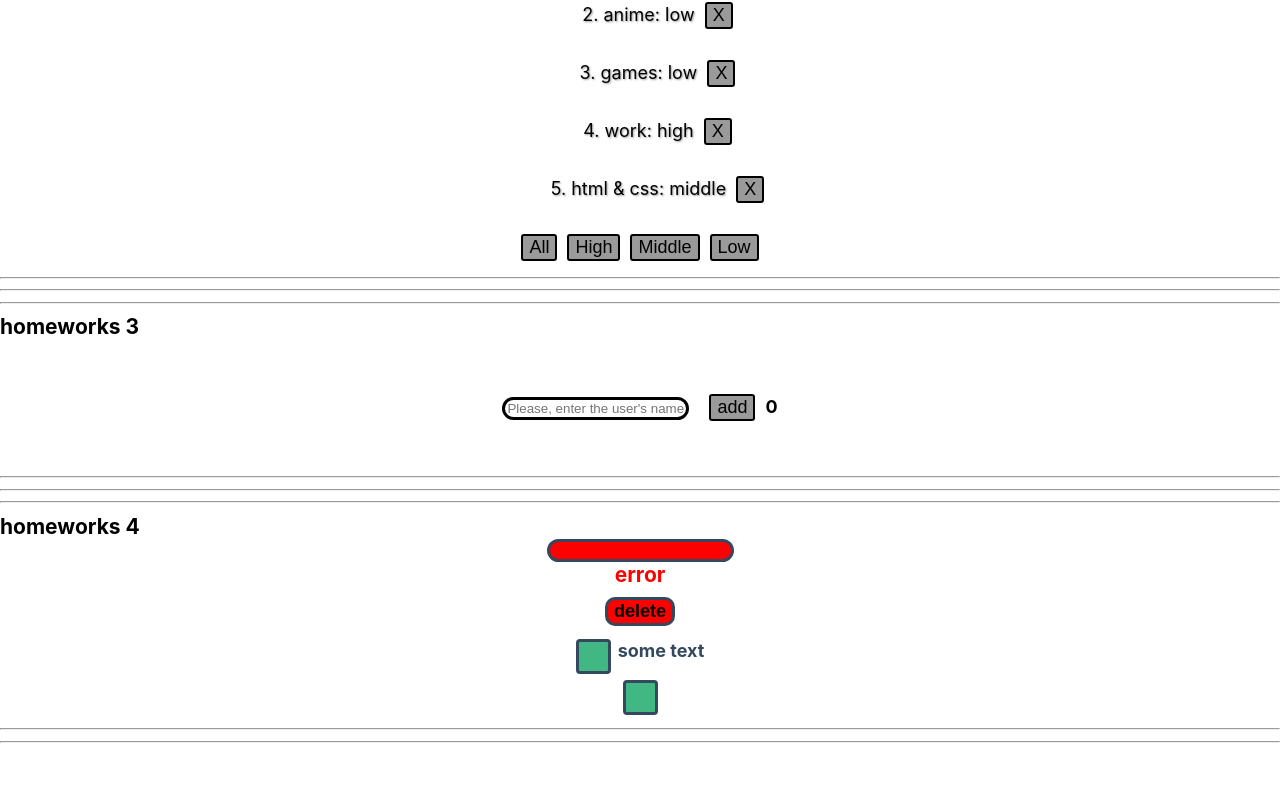
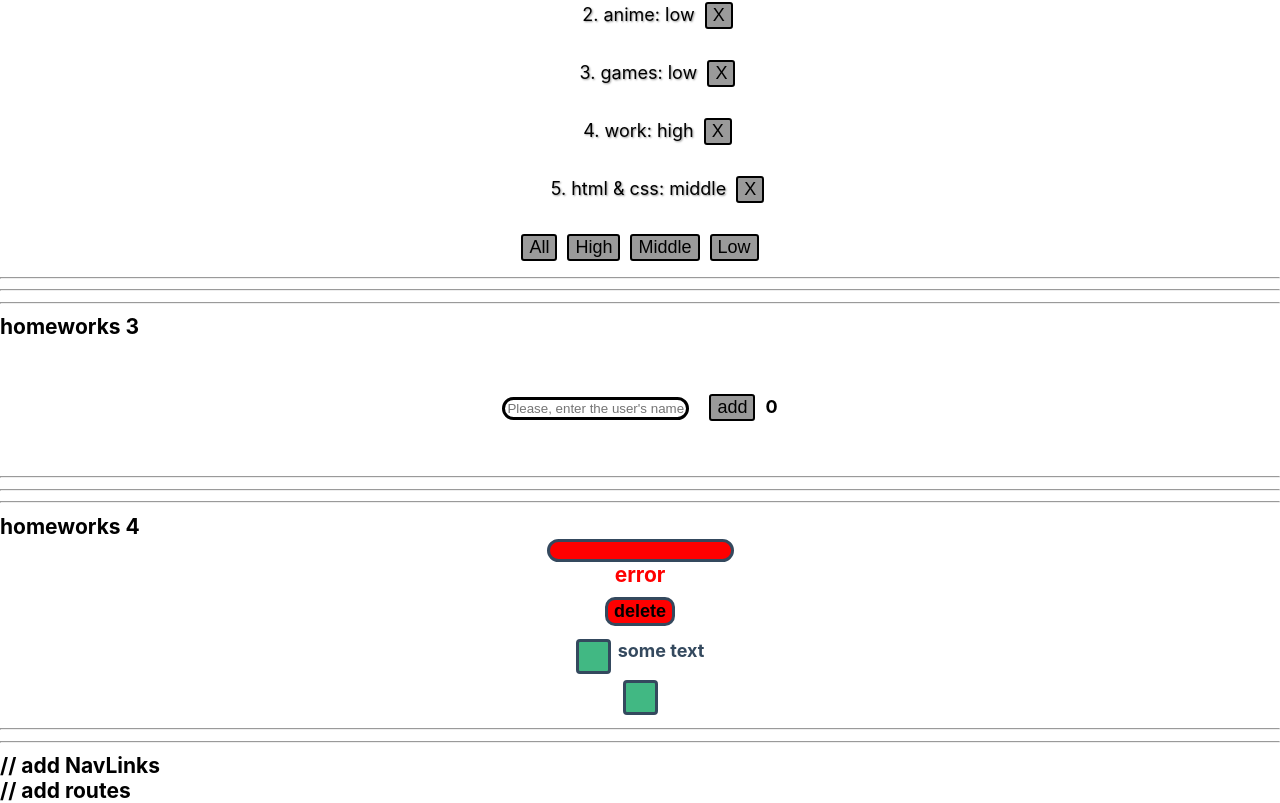
Before and after one commit to pmuzychenko/react-homeworks, a React (Create React App) app: page / in a window 1280 px wide. Shown: the part 368-1171 px from the top of the page. Before the commit the page ends 1121 px from the top, so only its background shows below. Built offline with nearby package versions, Linux system fonts and the light colour scheme.

Commit message:
feat: add scripts for deploying the project on gh-pages

```diff
--- a/src/p1-main/m1-ui/u1-app/App.tsx
+++ b/src/p1-main/m1-ui/u1-app/App.tsx
@@ -2,10 +2,9 @@
 import s from "./App.module.css";
 import HW1 from "../../../p2-homeworks/h1/HW1";
 import HW2 from "../../../p2-homeworks/h2/HW2";
-
-import h from "../../../p2-homeworks/h1/Message.module.css";
 import HW3 from "../../../p2-homeworks/h3/HW3";
 import HW4 from "../../../p2-homeworks/h4/HW4";
+import HW5 from "../../../p2-homeworks/h5/HW5";
 
 function App() {
     return (
@@ -15,7 +14,7 @@
             <HW2/>
             <HW3/>
             <HW4/>
-            {/*<HW5/>*/}
+            <HW5/>
 
         </div>
     );
```
Also changed, not shown: package.json (+10 -2 lines), 1 other file (tests, documents, lock files or other folders).
